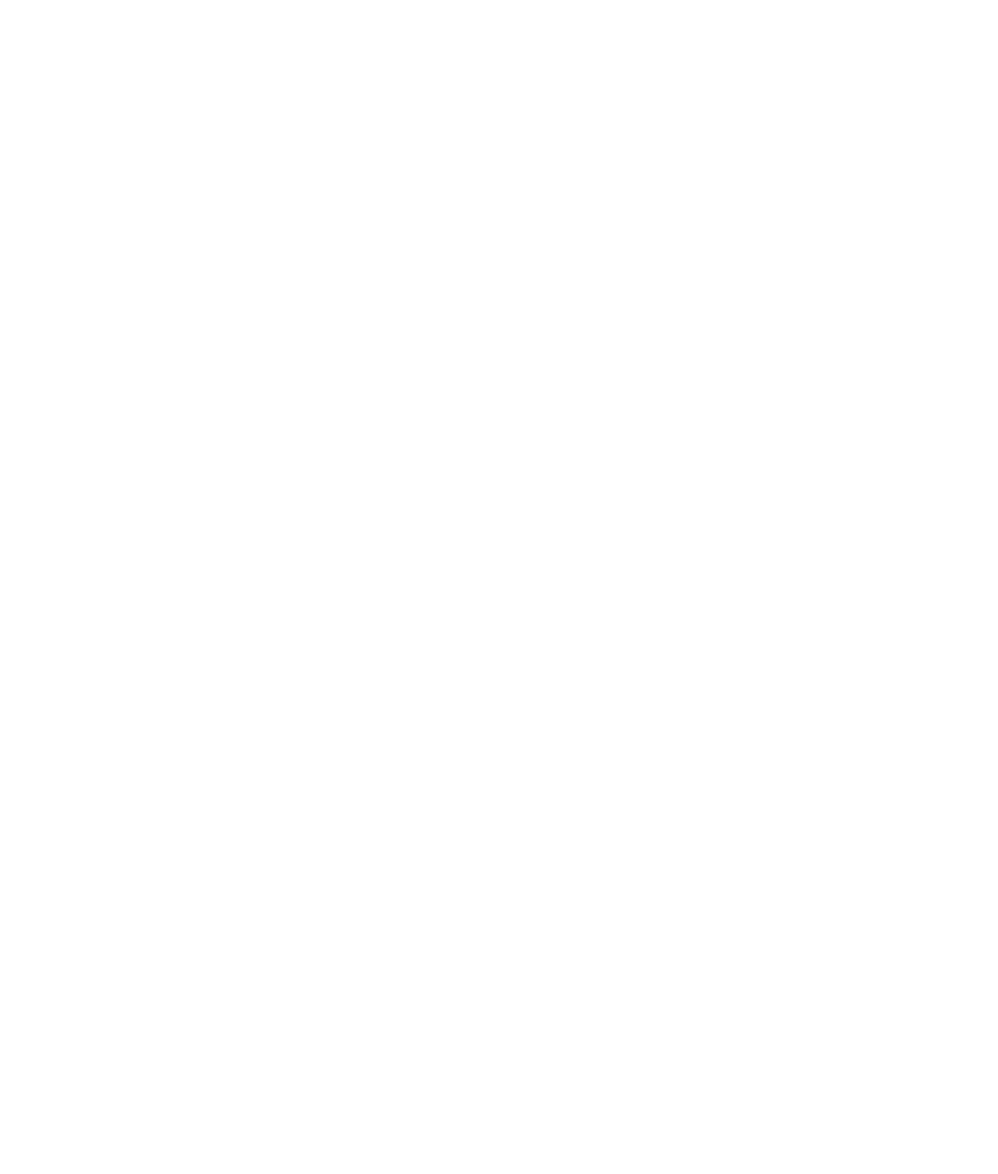
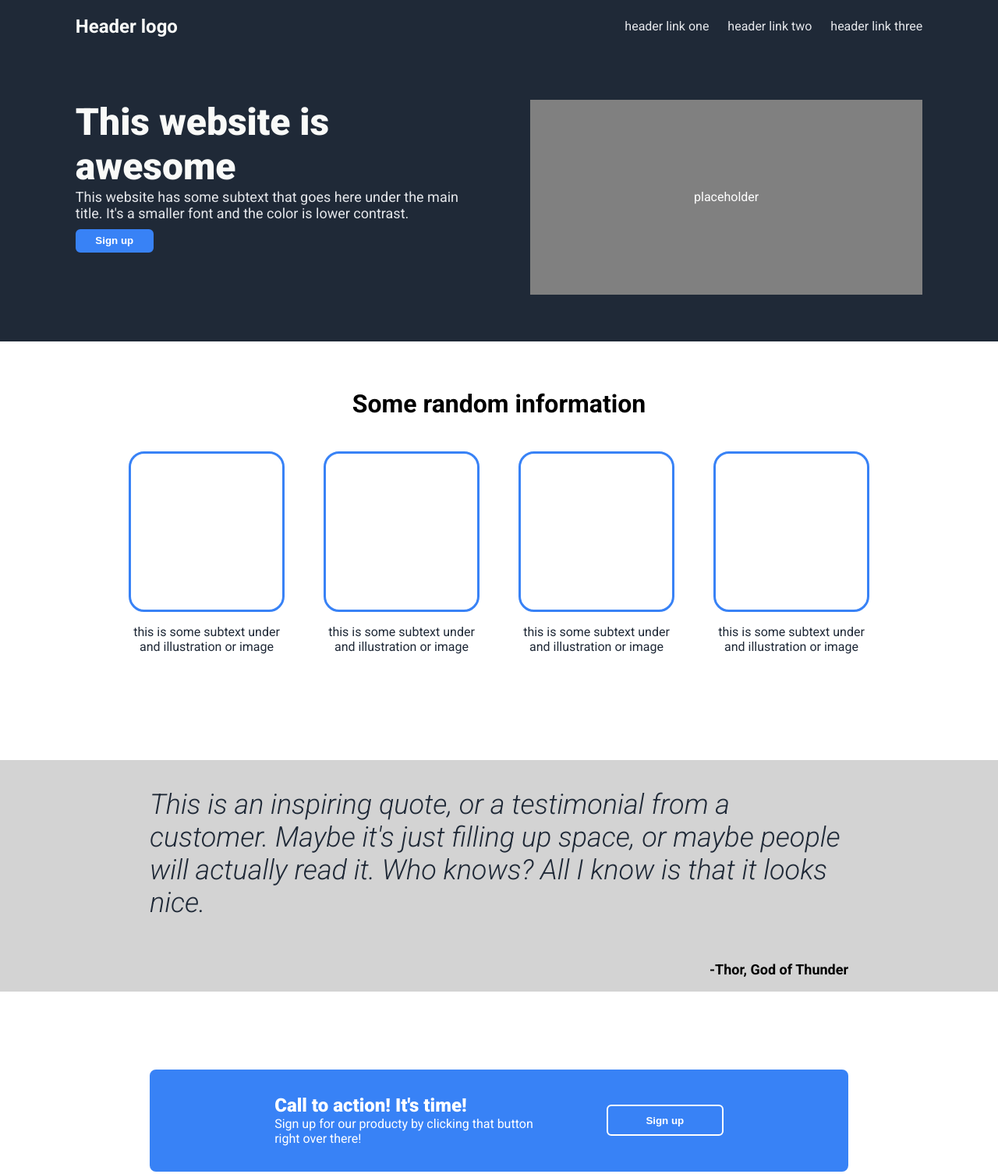
Before and after one commit to CalinCCh/landing-page, a plain HTML site: page index.html in a window 1280 px wide. Shown: the top 1506 px of the page at 78% size. Before the commit the page ends 800 px from the top, so only its background shows below. Drawn offline with Linux system fonts and the light colour scheme.

Commit message:
Template done, content, info of my company needs to be added.

```diff
--- a/index.html
+++ b/index.html
@@ -3,9 +3,82 @@
 <head>
     <meta charset="UTF-8">
     <meta name="viewport" content="width=device-width, initial-scale=1.0">
-    <title>Document</title>
+    <link rel="stylesheet" href="style.css">
+    <title>landing-page</title>
 </head>
 <body>
+    <div class="header">
+        <div class="header-container">
+            <h2>Header logo</h2>
+            <div class="links">
+                <a href="#">header link one</a>
+                <a href="#"> header link two</a>
+                <a href="#">header link three</a>
+            </div>
+        </div>
+        <div class="intro">
+            <div class="intro-container">
+                <h1>This website is awesome</h1>
+                <p >This website has some subtext that goes here under the main title.
+                    It's a smaller font and the color is lower contrast.
+                </p>
+                <button>Sign up</button>
+            </div>
+            <div class="intro-image">
+                <a>placeholder</a>
+            </div>
+        </div>
+    </div>
+
+    <div class="content">
+        <h1>Some random information</h1>
+        <div class="content-container">
+            <div class="square-container">
+                <div class="square"></div>
+                <p>this is some subtext under and illustration or image</p>
+            </div>
+            <div class="square-container">
+                <div class="square"></div>
+                <p>this is some subtext under and illustration or image</p>
+            </div>
+            <div class="square-container">
+                <div class="square"></div>
+                <p>this is some subtext under and illustration or image</p>
+            </div>
+            <div class="square-container">
+                <div class="square"></div>
+                <p>this is some subtext under and illustration or image</p>
+            </div>
+
+        </div>
+    </div>
+
+    <div class="quote">
+        <div class="quote-container">
+            <p class="quote-text">This is an inspiring quote, or a testimonial from a customer.
+                Maybe it's just filling up space, or maybe people will
+                actually read it. Who knows? All I know is that it looks nice.
+            </p>
+            <p class="author">-Thor, God of Thunder</p>
+        </div>
+    </div>
+
+    <div class="container">
+        <div class="sign-up">
+            <div class="sign-up-container">
+                <div class="sign-up-text">
+                    <h3>Call to action! It's time!</h3>
+                    <p>Sign up for our producty by clicking that button right over there!</p>
+                </div>
+                    <button>Sign up</button>
+            </div>
+        </div>
+    </div>
+
+    <div class="footer">
+        <a>Copyright © The Odin Project 2025</a>
+    </div>
+
 
 </body>
 </html>
--- a/style.css
+++ b/style.css
@@ -0,0 +1,232 @@
+@import url('https://fonts.googleapis.com/css2?family=Roboto:ital,wght@0,100..900;1,100..900&display=swap');
+
+html, body {
+    height: 100%;
+    margin: 0;
+    display: flex;
+    flex-direction: column;
+}
+
+body {
+    font-family: 'Roboto';
+}
+
+
+
+.header{
+    display: flex;
+    flex-direction: column;
+    flex-wrap: wrap;
+    align-content: space-around;
+    padding-inline: 80px;
+    background-color: #1F2937;
+    color: white;
+}
+
+.header h2 {
+    color: #F9FAF8;
+
+}
+
+.header-container {
+    display: flex;
+    align-items: center;
+}
+
+.links{
+    margin-left: auto;
+
+}
+
+.links a {
+    text-decoration: none;
+    color: #E5E7EB;
+    padding-left: 20px;
+}
+
+.intro {
+    display:flex;
+    flex-direction: row;
+    flex-wrap: wrap;
+    gap: 80px;
+    padding-block: 60px;
+}
+
+
+.intro-container {
+    display: flex;
+    flex-direction: column;
+    flex-grow: 1;
+}
+
+
+
+.intro-image {
+    background-color: gray;
+    text-align: center;
+    align-content: center;
+    height: 250px;
+}
+
+.intro-container, .intro-image {
+    flex: 1;
+
+}
+
+.intro-container h1 {
+    font-size: 48px;
+    color: #F9FAF8;
+    font-weight: 900;
+}
+
+.intro-container p{
+    font-size: 18px;
+    color: #E5E7EB;
+}
+
+.intro-container button {
+    margin-top: 10px;
+    width: 100px;
+    height: 30px;
+    background-color: #3882F6;
+    color: white;
+    font-weight: 900;
+    border: 2px solid #3882F6;
+    border-radius: 6px;
+}
+
+.intro-container p, .intro-container h1 {
+    margin: 0;
+}
+
+.content {
+    padding-top: 40px;
+    padding-bottom: 120px;
+}
+
+.content h1{
+    text-align: center;
+    padding-bottom: 20px;
+}
+
+.content-container {
+    display: flex;
+    gap: 50px;
+    padding-inline: 80px;
+    justify-content: center;
+    flex-wrap: wrap;
+}
+
+.square-container {
+    display: flex;
+    flex: 1;
+    flex-direction: column;
+    flex-basis: 200px;
+    max-width: 200px;
+
+}
+
+.square {
+    border-radius: 20px;
+    border: 3px solid #3882F6;
+    height: 200px;
+
+}
+
+.square-container p {
+    text-align: center;
+    color: #1F2937;
+}
+
+.quote {
+    background-color: lightgray;
+    flex-basis: 400px;
+    align-content: center;
+}
+
+.quote-container {
+    display: flex;
+    flex-direction: column;
+    max-width: 70vw;
+    margin-inline: auto;
+}
+
+
+
+.quote-text {
+    font: italic 300 36px "Roboto";
+    color: #1F2937;
+}
+
+.author {
+    font-weight: bold;
+    font-size: 18px;
+    text-align: right;
+}
+
+.container {
+    width: 70%;
+    margin: 0 auto;
+    padding-block: 100px;
+}
+
+.sign-up {
+    display: flex;
+    flex-wrap: wrap;
+    background-color: #3882F6;
+    border-radius: 8px;
+    border: 3px solid #3882F6;
+    justify-content: center;
+    align-items: center;
+    min-height: 100px;
+    padding: 1vw;
+
+}
+
+.sign-up-container {
+    display: flex;
+    flex-wrap: wrap;
+    align-items: center;
+    gap: 5vw;
+}
+
+.sign-up-text {
+    display: flex;
+    flex-wrap: wrap;
+    flex: 1;
+    flex-direction: column;
+    color: white;
+}
+
+.sign-up-text h3 {
+    font-size: 24px;
+    font-weight: 900;
+}
+
+.sign-up-text h3, .sign-up-text p {
+    margin: 0px;
+}
+
+.sign-up-container button {
+    width: 100%;
+    max-width: 150px;
+    height: 40px;
+    background-color: #3882F6;
+    color: white;
+    font-weight: 900;
+    border: 2px solid white;
+    border-radius: 6px;
+}
+
+.footer {
+    display: flex;
+    background-color: #1F2937;
+    width: 100%;
+    padding: vh;
+    text-align: center;
+    color: white;
+    justify-content: center;
+    align-items: center;
+    font-size: 16px;
+    margin-top: auto;
+}
```
Also changed, not shown: images/main-photo.jpg (added).
